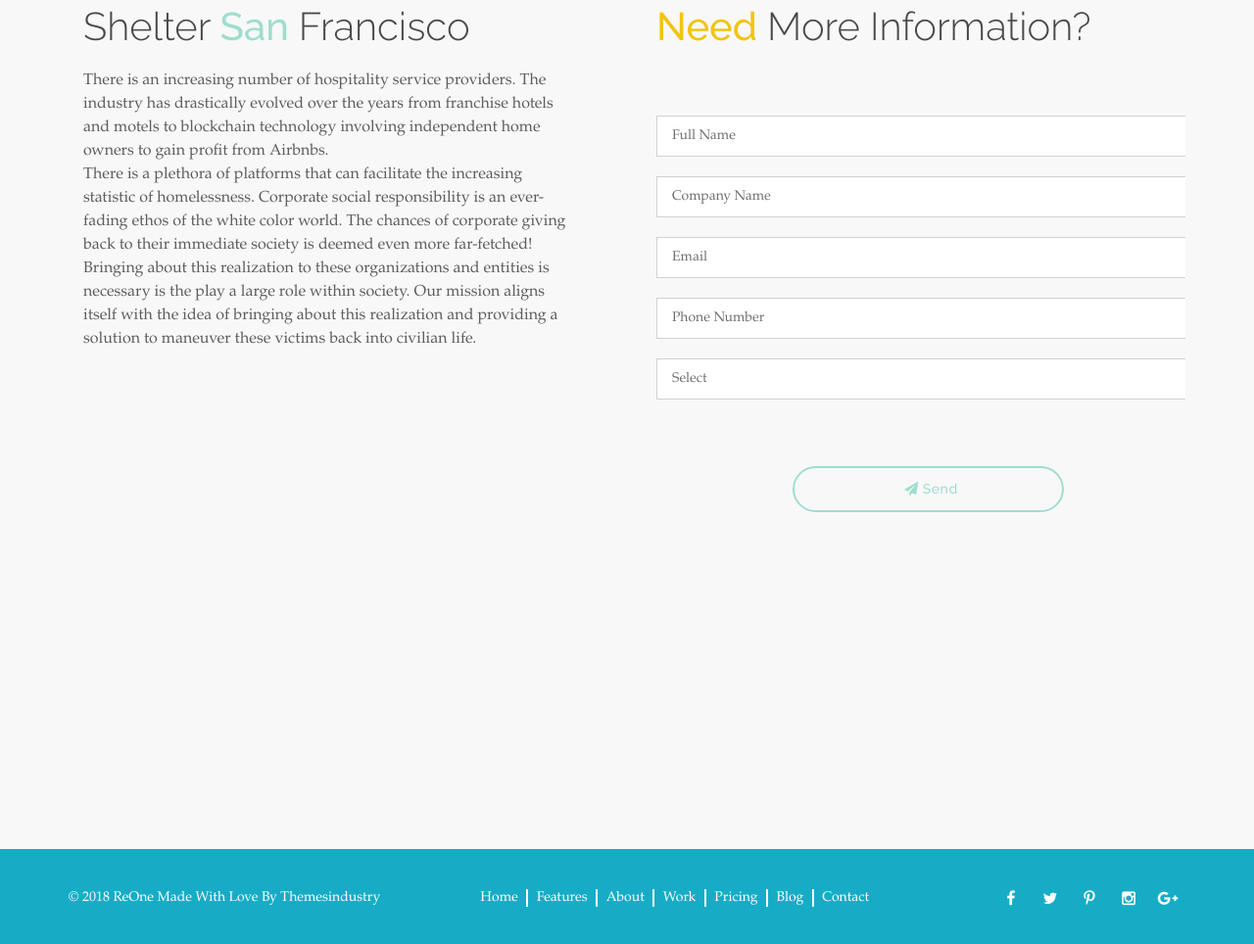
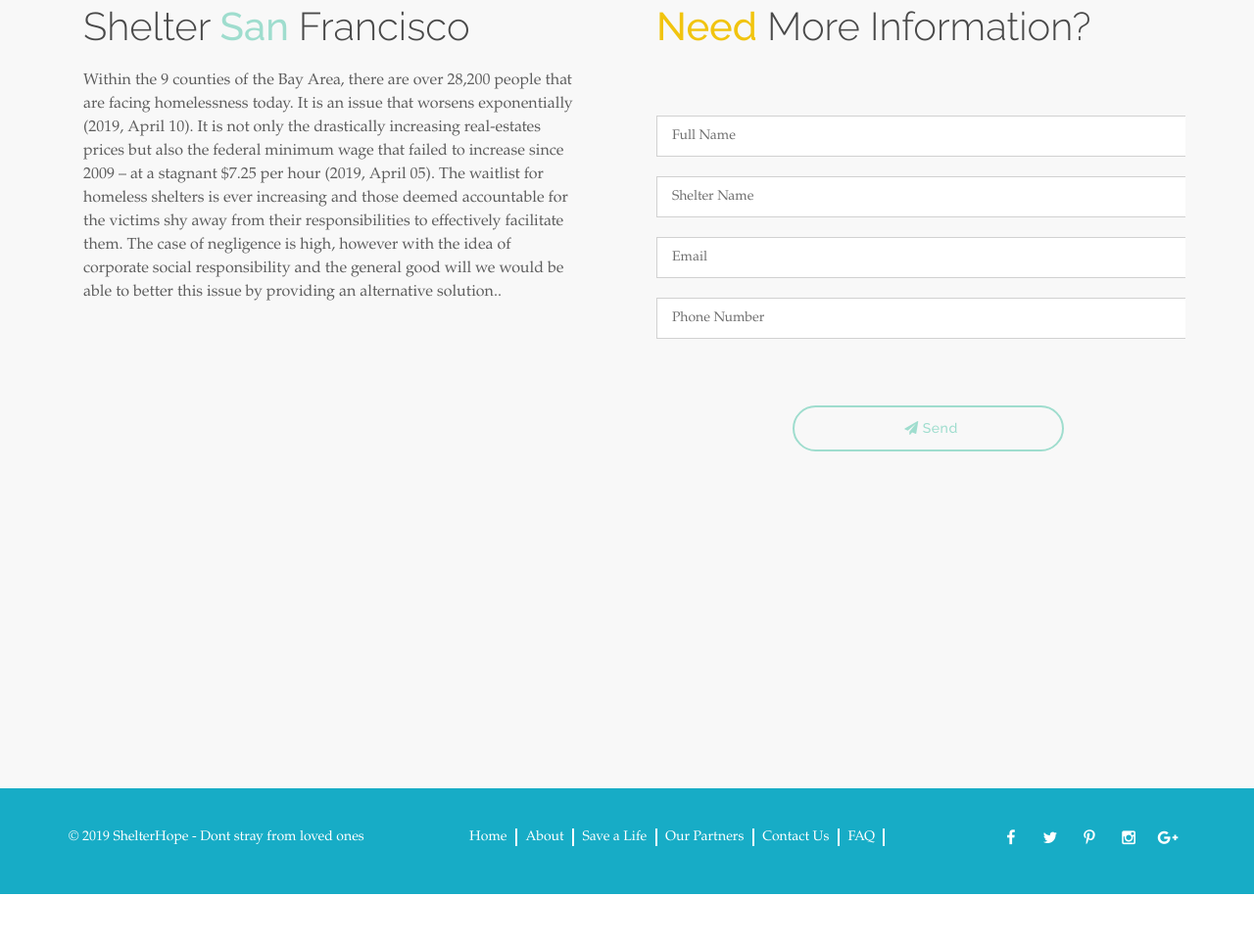
Before and after one commit to zeshawnn/shelterhope, a plain HTML site: page shelter.html in a window 1280 px wide. Shown: the part 1036-2000 px from the top of the page at 98% size. After the commit the page ends 1949 px from the top, so only its background shows below. Drawn offline with Linux system fonts and the light colour scheme; some packages are replaced by stand-ins of ours; a script that the page names is missing.

Commit message:
chat bot, qa footer

```diff
--- a/shelter.html
+++ b/shelter.html
@@ -255,7 +255,7 @@
                         <h4 class="area-title alt-font text-dark-gray margin-20px-bottom font-weight-300 sm-width-100 xs-width-100">
                       Shelter <span class="text-blue font-weight-500">San </span>Francisco </h4>
 
-                          <p class="xs-margin-lr-auto"> There is an increasing number of hospitality service providers. The industry has drastically evolved over the years from franchise hotels and motels to blockchain technology involving independent home owners to gain profit from Airbnbs. <br>There is a plethora of platforms that can facilitate the increasing statistic of homelessness. Corporate social responsibility is an ever-fading ethos of the white color world. The chances of corporate giving back to their immediate society is deemed even more far-fetched!<br> Bringing about this realization to these organizations and entities is necessary is the play a large role within society. Our mission aligns itself with the idea of bringing about this realization and providing a solution to maneuver these victims back into civilian life.
+                          <p class="xs-margin-lr-auto"> Within the 9 counties of the Bay Area, there are over 28,200 people that are facing homelessness today. It is an issue that worsens exponentially (2019, April 10).  It is not only the drastically increasing real-estates prices but also the federal minimum wage that failed to increase since 2009 – at a stagnant $7.25 per hour (2019, April 05). The waitlist for homeless shelters is ever increasing and those deemed accountable for the victims shy away from their responsibilities to effectively facilitate them. The case of negligence is high, however with the idea of corporate social responsibility and the general good will we would be able to better this issue by providing an alternative solution..
 </p>
                     </div>
 
@@ -286,8 +286,8 @@
 
 
      <fieldset class="pure group">
-          <input id="company name" name="Company Name" type="company name"
-                 placeholder="Company Name">
+          <input id="Shelter name" name="Shelter Name" type="Shelter name"
+                 placeholder="Shelter Name">
        </fieldset>
 
 
@@ -311,20 +311,7 @@
 </fieldset>
 
 
-   <fieldset class="pure-group">
 
-  <input list="browsers" name="browser"
-  placeholder="Select">
-
-  <datalist id="browsers">
-    <option value="Sponser an Event">
-    <option value="Sponser a Family">
-    <option value="Chrome">
-    <option value="Opera">
-    <option value="Safari">
-  </datalist>
-</form>
-</fieldset>
 
 <br>
 <br>
@@ -371,24 +358,24 @@
                 <div class="container">
                     <div class="row">
                         <div class="col-sm-4">
-                <div class="text-small text-white xs-text-center xs-margin-15px-bottom">© 2018 ReOne Made With Love By
-                    <a href="#." class="text-white">Themesindustry</a></div>
+                            <div class="text-small text-white xs-text-center xs-margin-15px-bottom">© 2019 ShelterHope -
+
+                                <a href="#." class="text-white">Dont stray from loved ones</a></div>
                         </div>
                         <div class="col-sm-5 no-padding">
                             <div class="text-small footer-nav text-white">
                                 <a href="#home" class="scroll text-white">Home</a>
                                 <span class="verticle-line"></span>
-                    <a href="#features" class="scroll text-white">Features</a>
+                                <a href="#how" class="scroll text-white">About</a>
                                 <span class="verticle-line"></span>
-                    <a href="#about" class="scroll text-white">About</a>
+                                <a href="hospitality.index" class=text-white>Save a Life</a>
                                 <span class="verticle-line"></span>
-                    <a href="#work" class="scroll text-white">Work</a>
+                                <a href="#partners" class="scroll text-white">Our Partners</a>
                                 <span class="verticle-line"></span>
-                    <a href="#price" class="scroll text-white">Pricing</a>
+                                <a href="#contact" class="scroll text-white">Contact Us</a>
                                 <span class="verticle-line"></span>
-                    <a href="#blog" class="scroll text-white">Blog</a>
+                                <a href="#" class="scroll text-white">FAQ</a>
                                 <span class="verticle-line"></span>
-                    <a href="#contact" class="scroll text-white">Contact</a>
                             </div>
                         </div>
                         <div class="col-sm-3">
@@ -406,7 +393,7 @@
             <!-- footer end-->
 
 <!-- start scroll to top -->
-<a class="scroll-top-arrow" href="javascript:void(0);"><i class="fa fa-angle-up"></i></a>
+
 <!-- end scroll to top  -->
 
 
```
Also changed, not shown: hospitality.html (+9 -9 lines), index.html (+7 -1 lines), 1 other file. Lines whose indentation alone changed are shown as unchanged.
